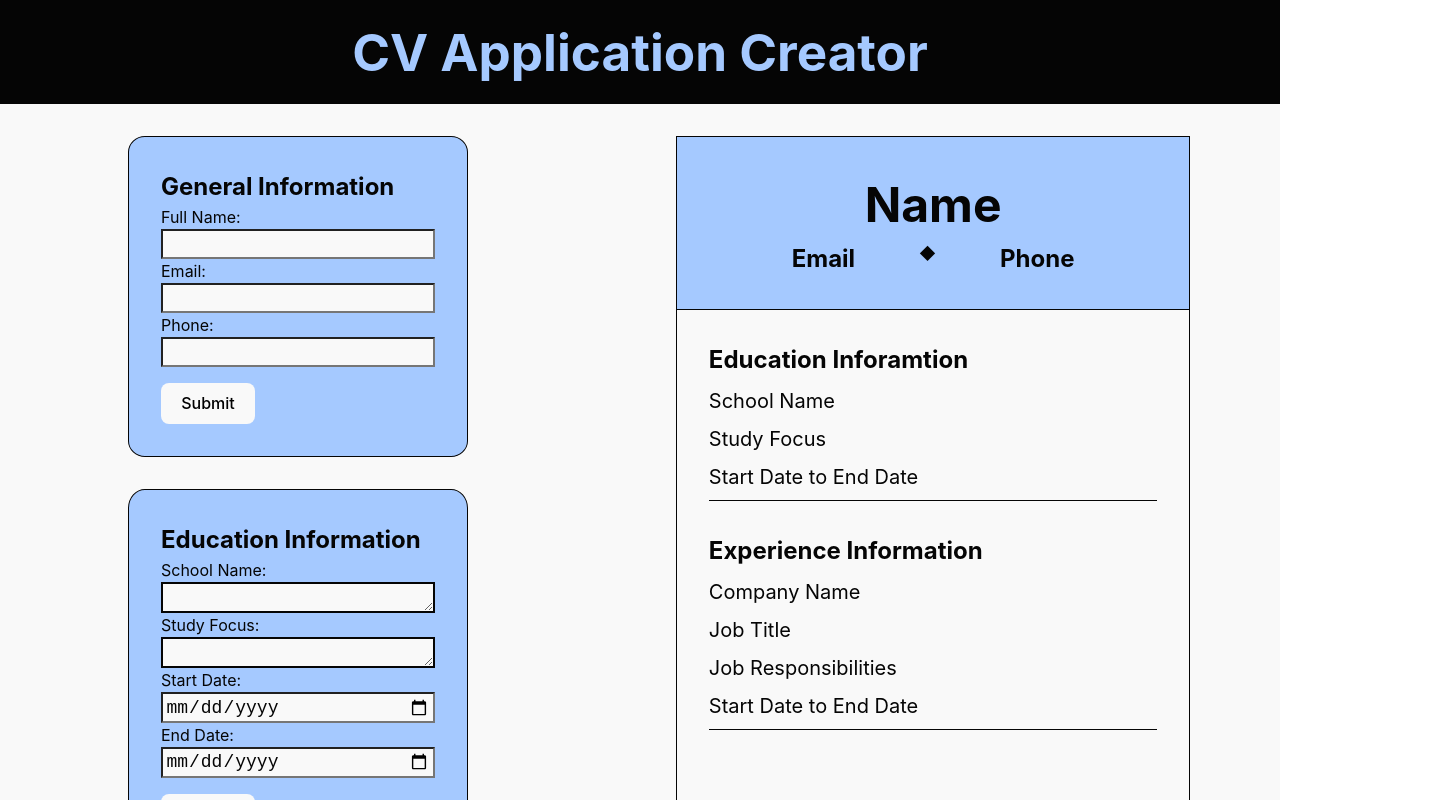
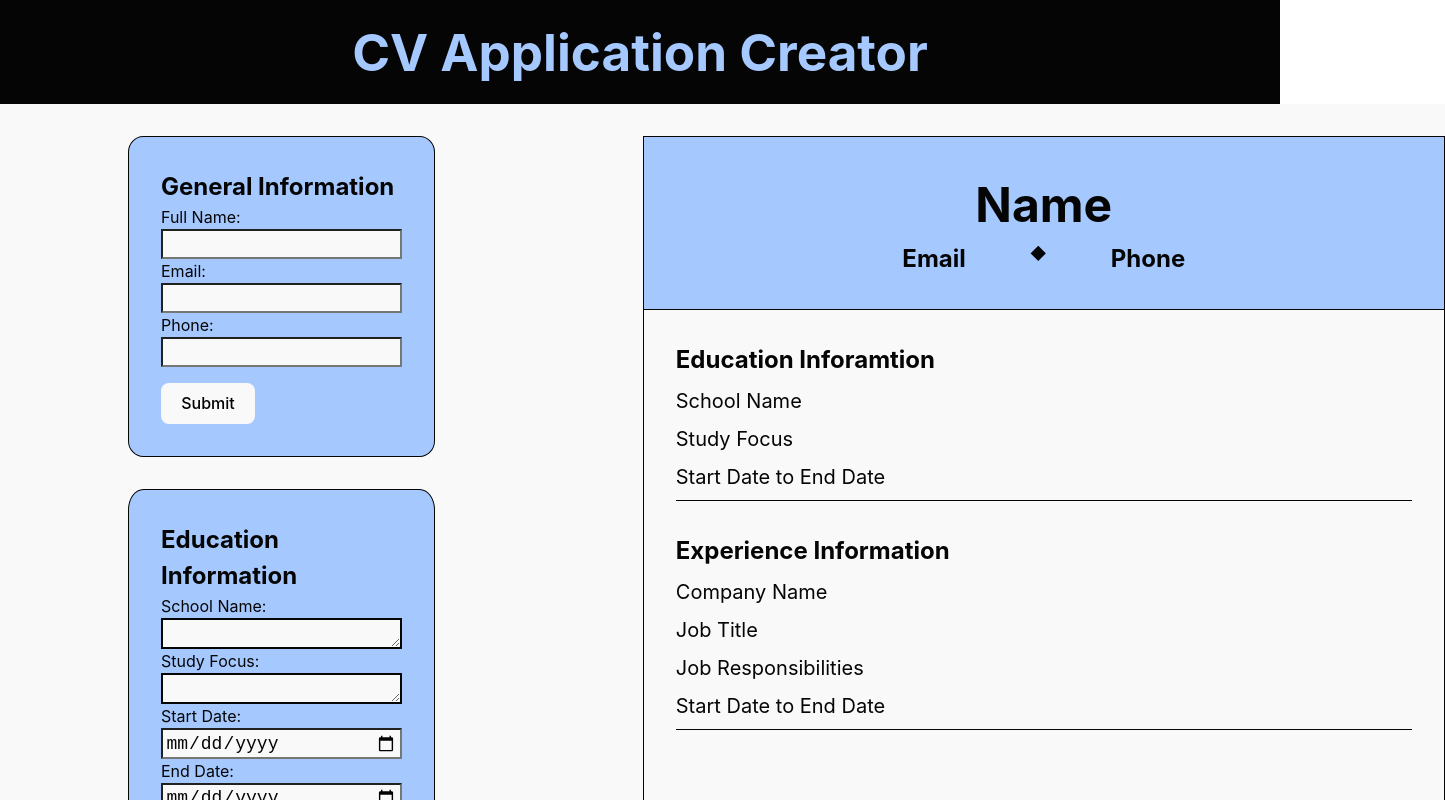
Before and after one commit to Amiriel01/CV-Application, a React (Vite) app: page / in a window 1280 px wide. Shown: the top 800 px of the page, 1445 px wide, since content can reach past the window. Built offline with nearby package versions, Linux system fonts and the light colour scheme.

Commit message:
fixed work-break wrapping

```diff
--- a/src/App.css
+++ b/src/App.css
@@ -3,7 +3,6 @@
   margin: 0;
   padding: 0;
   background-color: #f9f9f9;
-
 }
 
 .whole-page {
@@ -77,6 +76,8 @@ textarea {
   border: #050505 1px solid;
   height: 70%;
   width: 70%;
+  overflow-wrap: break-word;
+  width: 800px;
 }
 
 .general-information {
```
